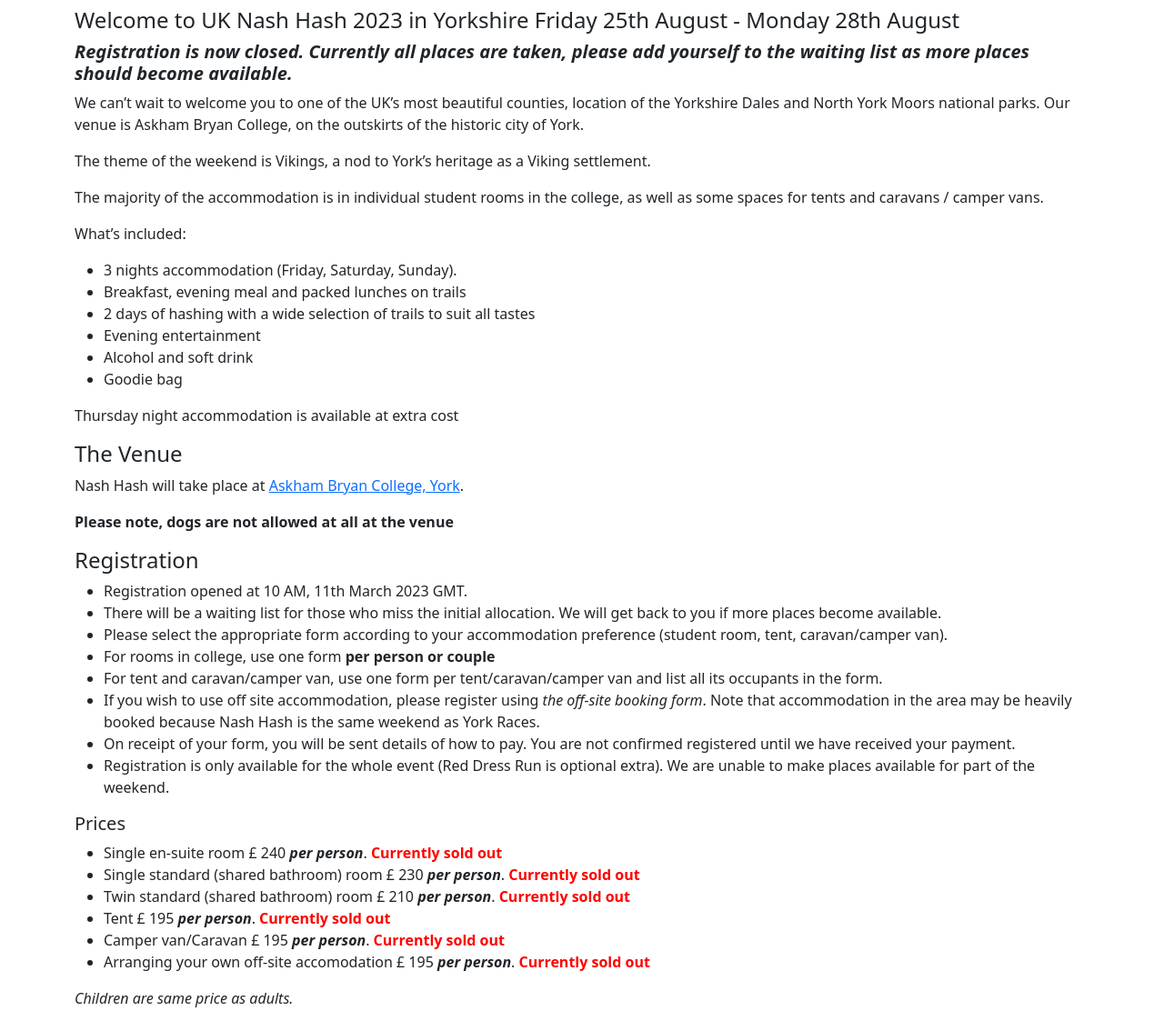
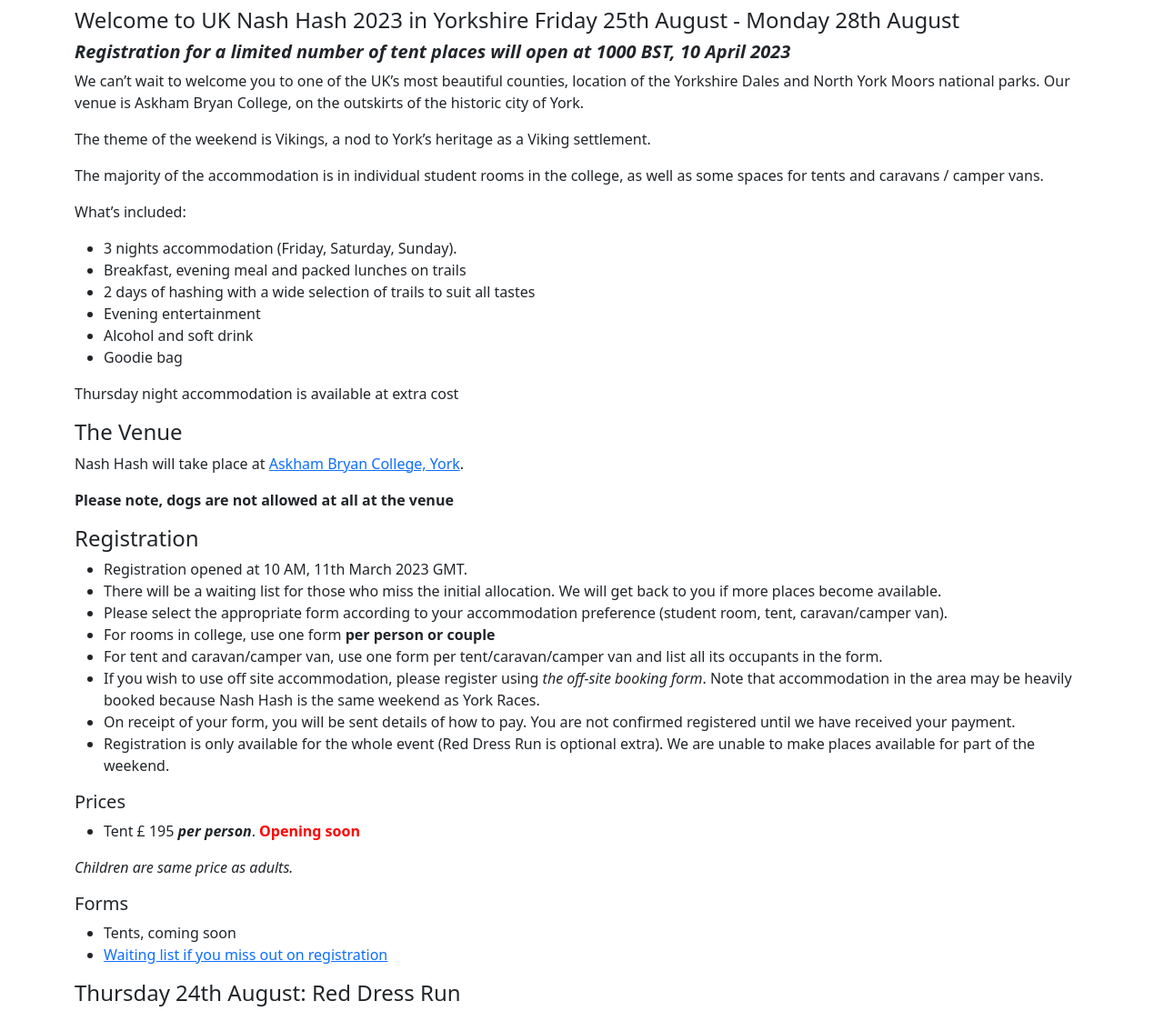
Before and after one commit to rapunzelnashhash/UK-Nash-Hash-2023, a website: page src/index.html in a window 1280 px wide. Shown: the part 160-1272 px from the top of the page at 91% size. Drawn offline with nearby package versions, Linux system fonts and the light colour scheme.

Commit message:
Just before tent re-open.

```diff
--- a/src/index.html
+++ b/src/index.html
@@ -32,7 +32,8 @@
 <h4>Welcome to UK Nash Hash 2023 in Yorkshire
 Friday 25th August - Monday 28th August</h4>
 
- <h5><em><b>Registration is now closed. Currently all places are taken, please add yourself to the waiting list as more places should become available.</b></em></h5>
+ <!--<h5><em><b>Registration is now closed. Currently all places are taken, please add yourself to the waiting list as more places should become available.</b></em></h5>-->
+ <h5><em><b>Registration for a limited number of tent places will open at 1000 BST, 10 April 2023</b></em></h5>
 
 <p>
 We can’t wait to welcome you to one of the UK’s most beautiful counties, location of the Yorkshire Dales and North York Moors national parks. Our venue is Askham Bryan College, on the outskirts of the historic city of York.
@@ -82,18 +83,22 @@ The Venue
 </ul>
 <h5>Prices</h5>
 <ul>
+<li>Tent &#163; 195 <b><em>per person</em></b>. <b style="color:red;">Opening soon</b></li>
+<!--
 <li>Single en-suite room &#163; 240 <b><em>per person</em></b>. <b style="color:red;">Currently sold out</b></li>
 <li>Single standard (shared bathroom) room &#163; 230 <b><em>per person</em></b>. <b style="color:red;">Currently sold out</b></li>
 <li>Twin standard (shared bathroom) room &#163; 210 <b><em>per person</em></b>. <b style="color:red;">Currently sold out</b></li>
 <li>Tent &#163; 195 <b><em>per person</em></b>. <b style="color:red;">Currently sold out</b></li>
 <li>Camper van/Caravan &#163; 195 <b><em>per person</em></b>. <b style="color:red;">Currently sold out</b></li>
 <li>Arranging your own off-site accomodation &#163; 195 <b><em>per person</em></b>. <b style="color:red;">Currently sold out</b></li>
+-->
 </ul>
 <p>
 <em>Children are same price as adults.</em>
 </p>
 <h5>Forms</h5>
 <ul>
+<li>Tents, coming soon</li>
 <!--
 <li><a href="https://docs.google.com/forms/d/e/1FAIpQLSdnZGDO_9GhcFHvi-d4mp1IwjOP6sjAWclEecSrUxzvkj3KNQ/viewform?usp=sf_link">Room in hall</a>
 <li><a href="https://docs.google.com/forms/d/e/1FAIpQLSd2RoqbGYZfQcVT7xcWHOZHEVb4k4x297_KDPdro73prdyfwA/viewform?usp=sf_link">Tent</a>
@@ -103,7 +108,9 @@ The Venue
 <li><a href="https://docs.google.com/forms/d/e/1FAIpQLSeCYpyuSvmtXdLtfsPKb2amJKusHUbKZSjoOwpBEuMAppbJDg/viewform?usp=sf_link">Waiting list if you miss out on registration</a>
 </ul>
 <p>
+<!--
 <em>All tent, camper van/caravan and book-your-own-off-site spaces are currently gone. There are still some rooms avaialable, or you can join the waiting list.</em>
+-->
 </p>
 
 
```
